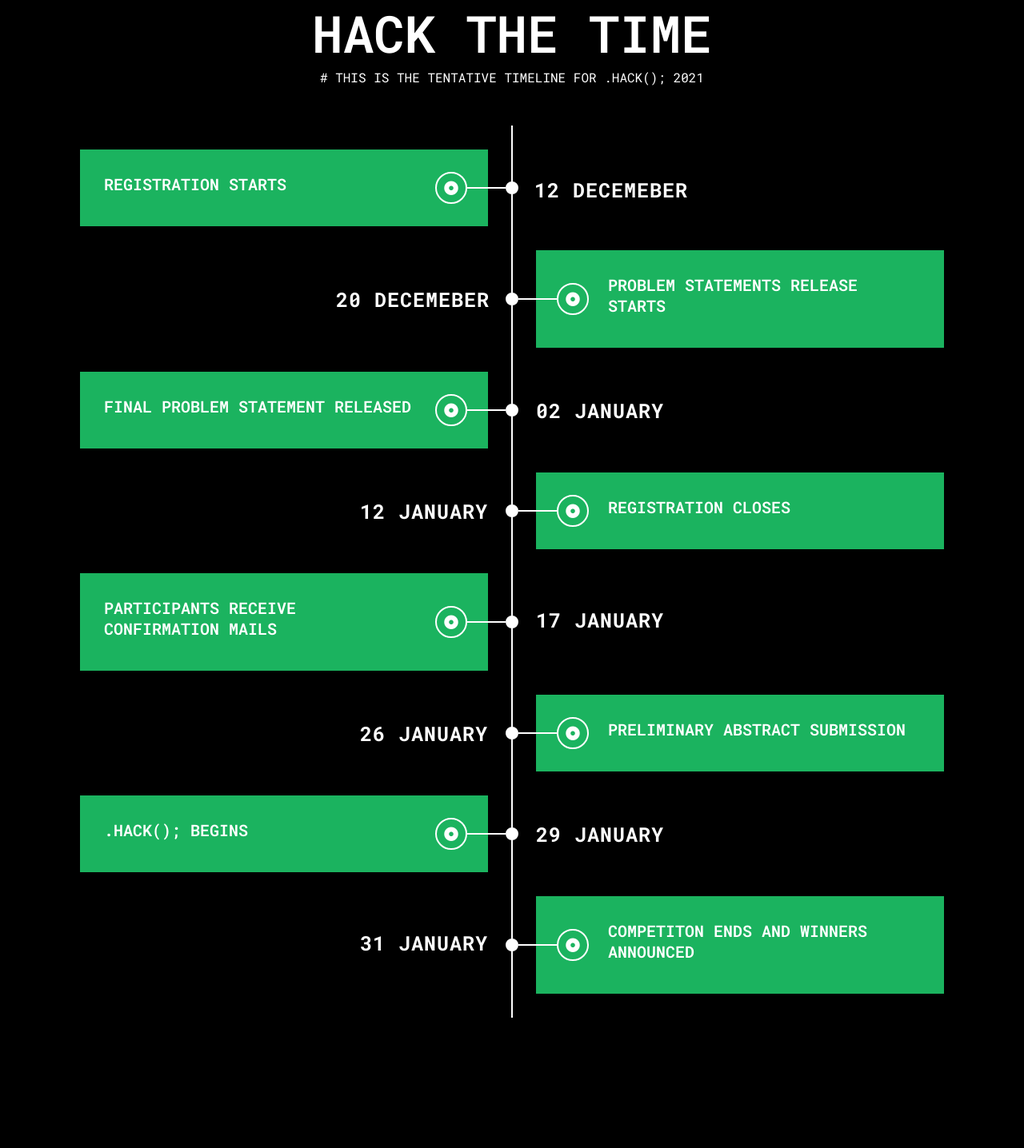
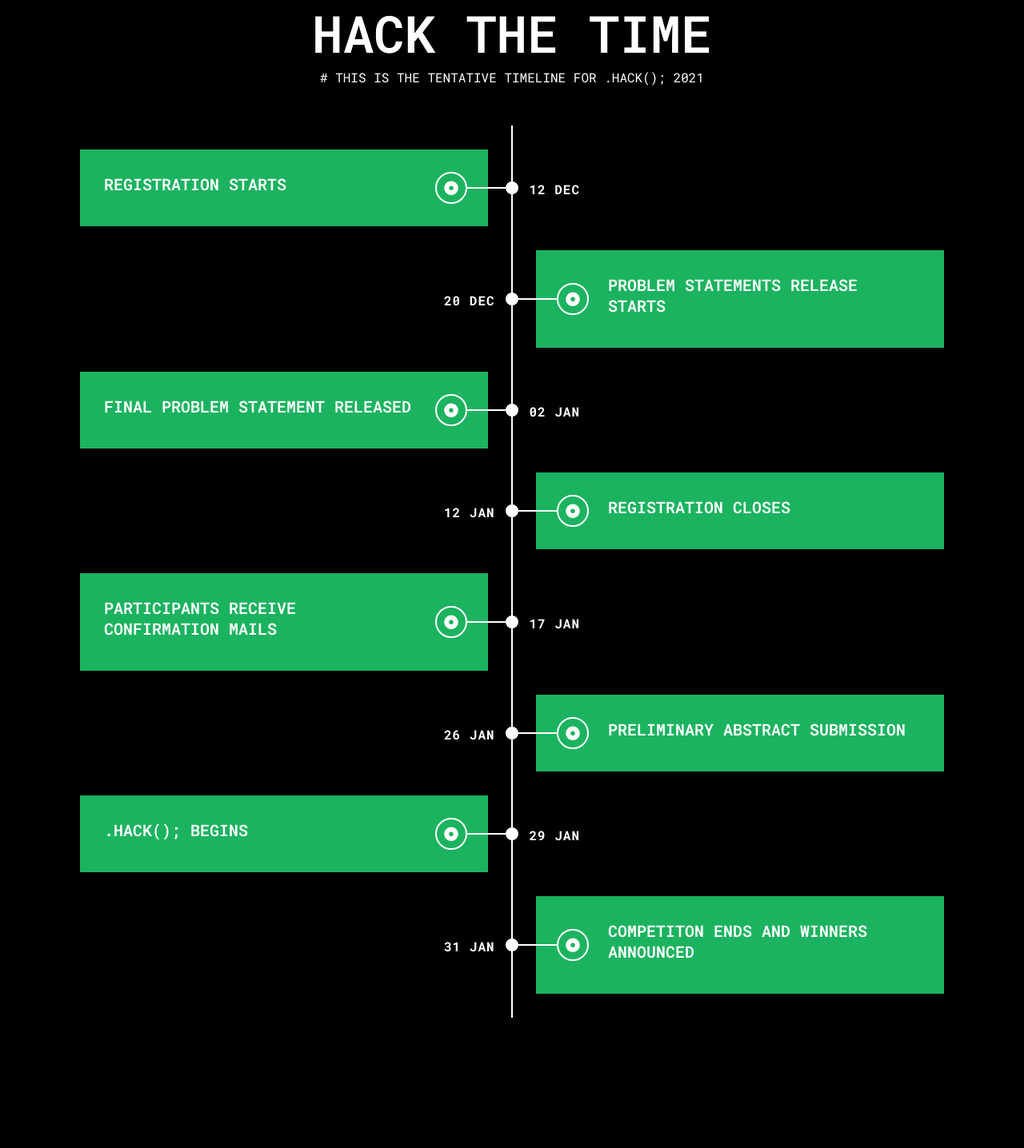
Before and after one commit to blessey15/hack21, a Django app: page / in a window 1280 px wide. Shown: the part 2831-4267 px from the top of the page at 80% size. Run offline with Django 3.2, Linux system fonts and the light colour scheme; some libraries are stand-ins or nearby versions; some web fonts are replaced.

Commit message:
Fixed Navbar and Timeline

```diff
--- a/static/css/timeline.css
+++ b/static/css/timeline.css
@@ -80,7 +80,7 @@
   display: inline-block;
   top: calc(50% - 8px);
   text-align: center;
-  font-size: 25px;
+  font-size: 14px;
   font-weight: bold;
   color: white;
   text-transform: uppercase;
@@ -89,13 +89,11 @@
 }
 
 .timeline .container.left .date {
-  right: -190px;
-  top: 38%;
+  right: -75px;
 }
 
 .timeline .container.right .date {
-  left: -190px;
-  top: 38%;
+  left: -75px;
 }
 
 .timeline .container .icon {
@@ -155,6 +153,9 @@
   .timeline::after {
     left: 90px;
   }
+  .timeline .container .content h2 {
+    font-size: 16px;
+  }
 
   .timeline .container {
     width: 100%;
@@ -204,3 +205,17 @@
   }
 
 }
+
+@media (min-width: 767.98px) {
+  .timeline .container .date {
+    font-size: 16px;
+  }
+
+  .timeline .container.left .date {
+    right: -85px;
+  }
+
+  .timeline .container.right .date {
+    left: -85px;
+  }
+}
--- a/templates/index.html
+++ b/templates/index.html
@@ -66,6 +66,20 @@
 
 
     <title>Hack | Home</title>
+
+    <style>
+      @media (max-width: 1024px) {
+        .nav .register-btn{
+          border: 2px solid black !important;
+        }
+        .nav .btn--anim{
+          position: absolute !important;
+        }
+        .nav .btn--anim a{
+          border: none;
+        }
+      }
+    </style>
   </head>
   <body>
     <!-- animation start -->
@@ -231,8 +245,7 @@
         </h2>
         <section id="timeline" class="timeline">
           <div class="container left" style="border-radius: 1%;">
-            <div class="date" style="right: -220px;
-            top: 40%;">12 Decemeber</div>
+            <div class="date">12 Dec</div>
             <i class="icon fa fa-dot-circle"></i>
             <div class="content">
               <h2>Registration Starts</h2>
@@ -242,8 +255,7 @@
             </div>
           </div>
           <div class="container right">
-            <div class="date" style="left: -220px;
-            top: 40%;">20 Decemeber</div>
+            <div class="date">20 Dec</div>
             <i class="icon fa fa-dot-circle"></i>
             <div class="content">
               <h2>Problem Statements Release Starts</h2>
@@ -253,7 +265,7 @@
             </div>
           </div>
           <div class="container left">
-            <div class="date">02 January</div>
+            <div class="date">02 Jan</div>
             <i class="icon fa fa-dot-circle"></i>
             <div class="content">
               <h2>Final Problem Statement Released</h2>
@@ -263,7 +275,7 @@
             </div>
           </div>
           <div class="container right">
-            <div class="date">12 January</div>
+            <div class="date">12 Jan</div>
             <i class="icon fa fa-dot-circle"></i>
             <div class="content">
               <h2>Registration Closes</h2>
@@ -273,7 +285,7 @@
             </div>
           </div>
           <div class="container left">
-            <div class="date">17 January</div>
+            <div class="date">17 Jan</div>
             <i class="icon fa fa-dot-circle"></i>
             <div class="content">
               <h2>Participants receive confirmation mails</h2>
@@ -283,7 +295,7 @@
             </div>
           </div>
           <div class="container right">
-            <div class="date">26 January</div>
+            <div class="date">26 Jan</div>
             <i class="icon fa fa-dot-circle"></i>
             <div class="content">
               <h2>Preliminary Abstract Submission</h2>
@@ -293,7 +305,7 @@
             </div>
           </div>
           <div class="container left">
-            <div class="date">29 January</div>
+            <div class="date">29 Jan</div>
             <i class="icon fa fa-dot-circle"></i>
             <div class="content">
               <h2>.hack(); Begins</h2>
@@ -303,7 +315,7 @@
             </div>
           </div>
           <div class="container right">
-            <div class="date">31 January</div>
+            <div class="date">31 Jan</div>
             <i class="icon fa fa-dot-circle"></i>
             <div class="content">
               <h2>Competiton ends and winners announced</h2>
```
